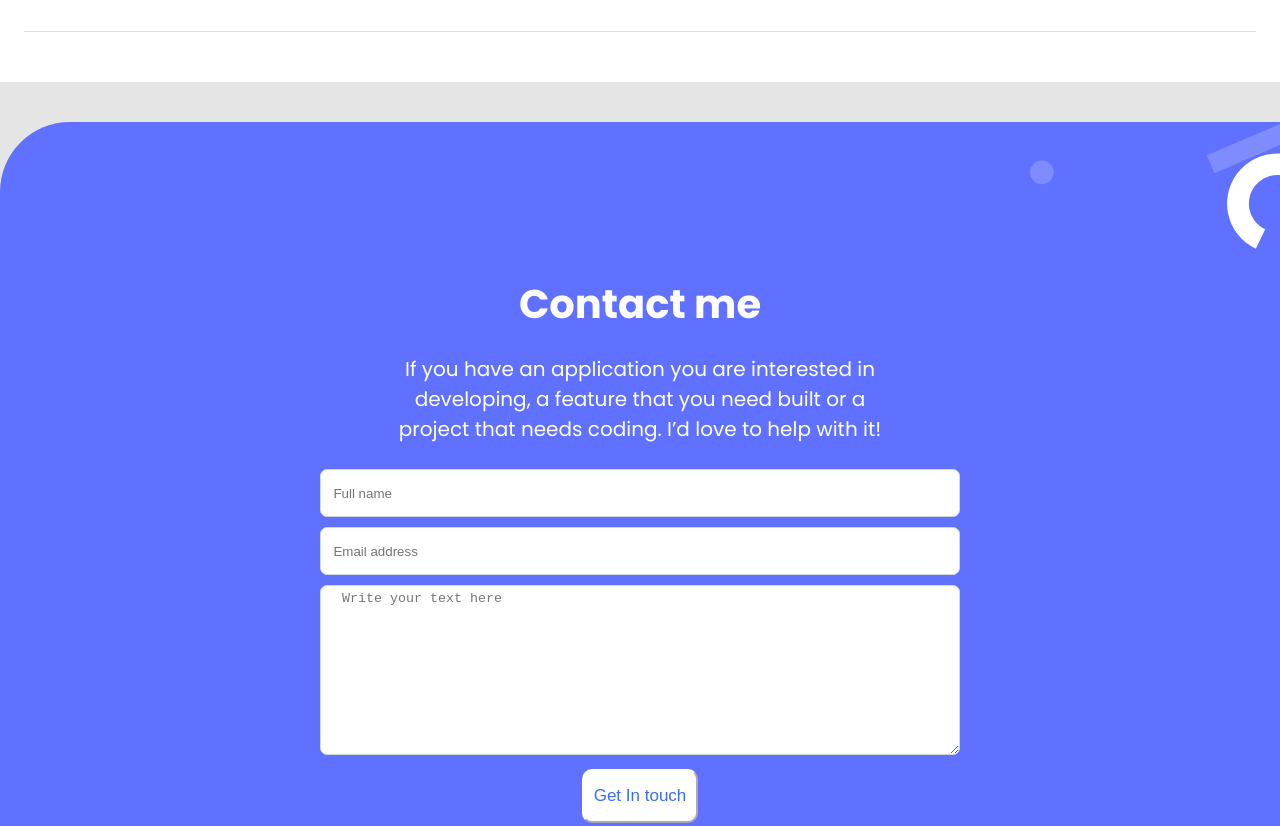
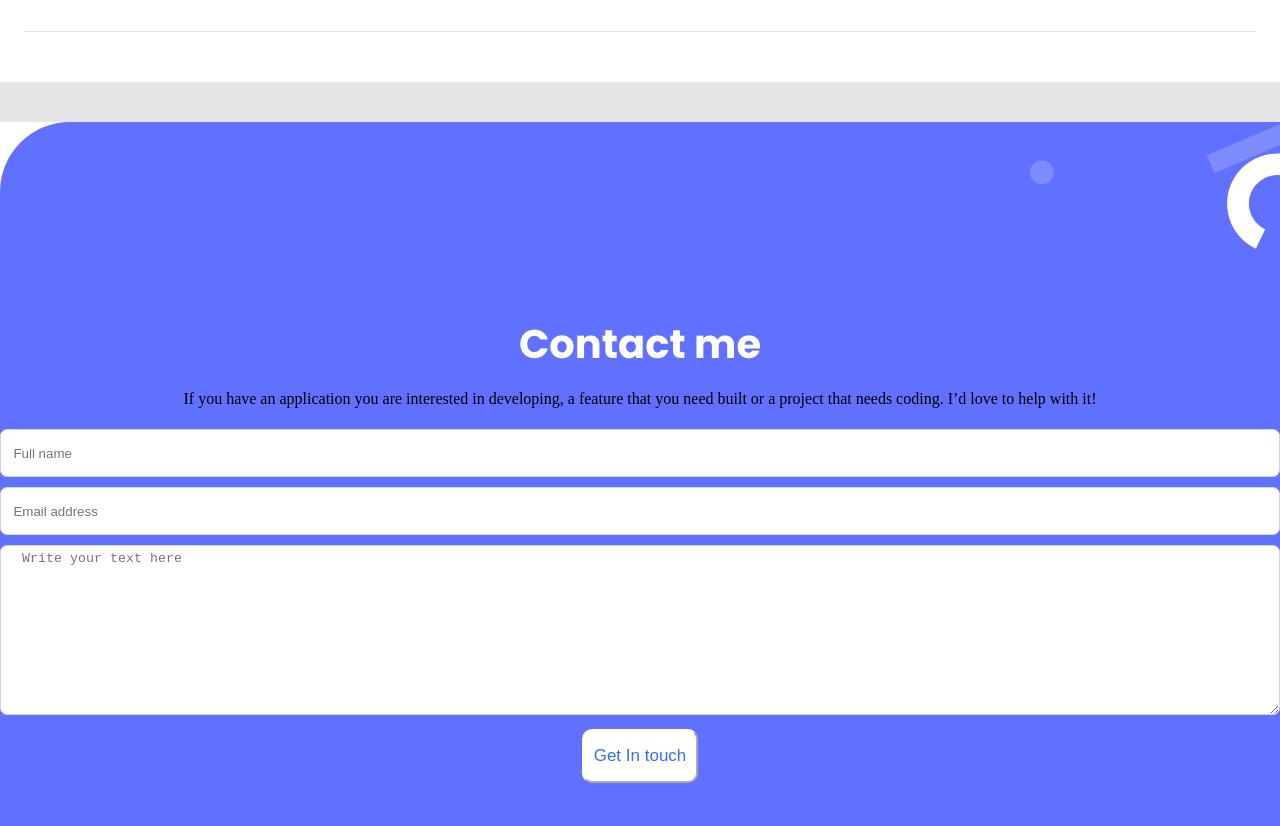
Before and after one commit to Fentahunn/contact-form, a plain HTML site: page index.html in a window 1280 px wide. Shown: the part 5074-5900 px from the top of the page. Drawn offline with Linux system fonts and the light colour scheme.

Commit message:
Add new section tag and interchange properties

```diff
--- a/index.html
+++ b/index.html
@@ -308,6 +308,7 @@
 	</footer> -->
 
   <footer class="contactme" id="contactme">
+    <section class="background-main">
         <h4 class="head-contact">Contact me</h4>
         <p>
           If you have an application you are interested in developing, a feature
@@ -333,8 +334,7 @@
             </li>
           </ul>
         </form>
+      </section>
     </footer>
-
   </body>
-
 </html>
--- a/style.css
+++ b/style.css
@@ -535,6 +535,10 @@ section .card-description {
 /* footr section( contact me form) */
 
 footer {
+  background-color: #fff;
+}
+
+.background-main {
   display: flex;
   flex-direction: column;
   align-items: center;
@@ -584,13 +588,13 @@ footer {
   width: 80%;
 }
 
-.contactme {
+/* .contactme {
   display: flex;
   flex-direction: column;
   justify-content: center;
   justify-items: center;
   padding: 0 25vw;
-}
+} */
 
 .input-form {
   border-radius: 7px;
```
Lines whose indentation alone changed are shown as unchanged.
